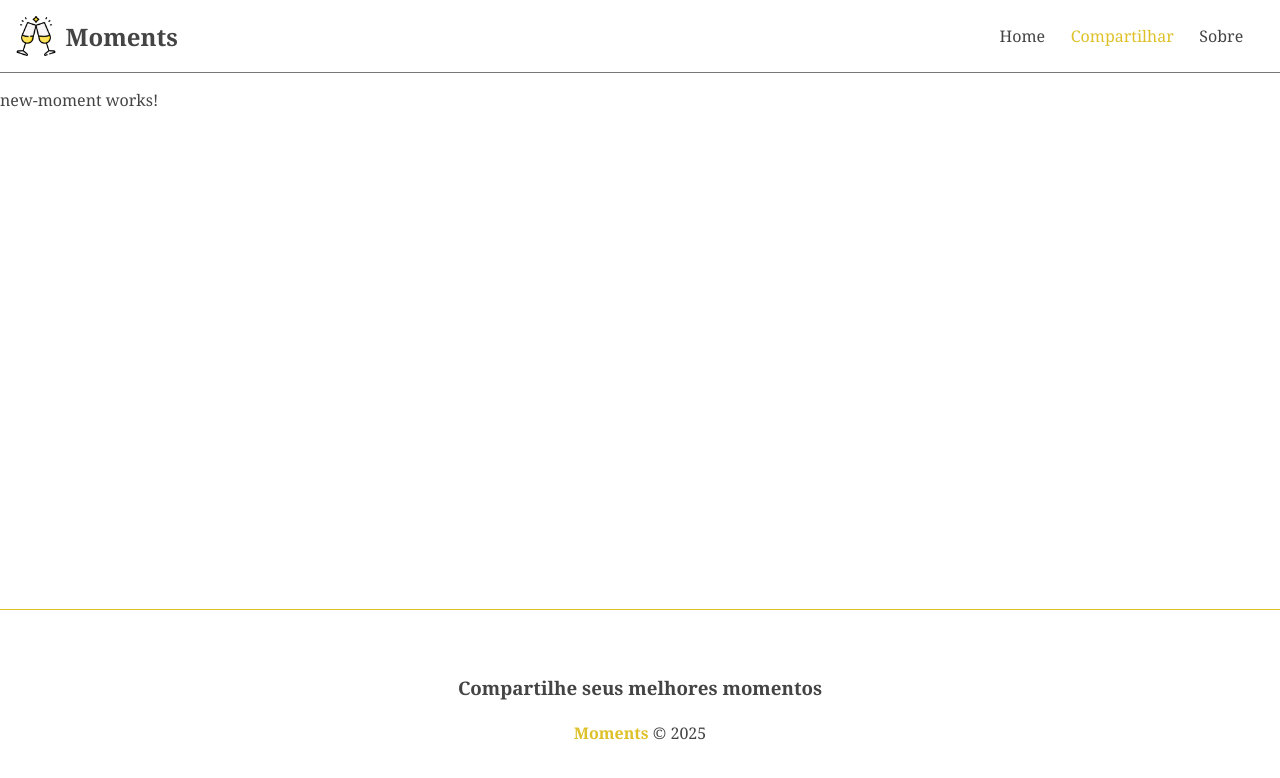
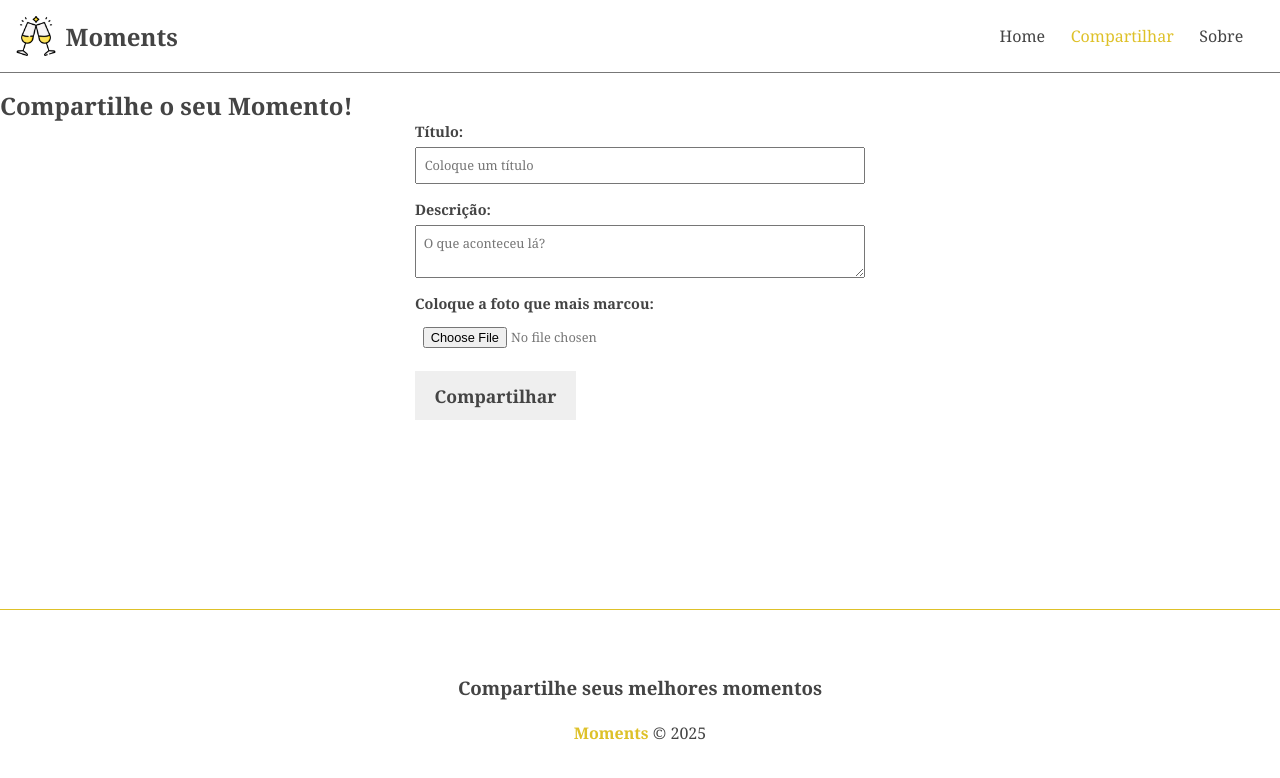
Before and after one commit to GMarcolla/app-moments, an Angular app: page /moments/new in a window 1280 px wide. Shown: the top 778 px of the page. Built offline with nearby package versions, Linux system fonts and the light colour scheme.

Commit message:
Ajutando a tela de compartilhar momentos

```diff
--- a/src/app/app.module.ts
+++ b/src/app/app.module.ts
@@ -8,6 +8,7 @@ import { FooterComponent } from './components/footer/footer.component';
 import { AboutComponent } from './components/pages/about/about.component';
 import { HomeComponent } from './components/pages/home/home.component';
 import { NewMomentComponent } from './components/pages/new-moment/new-moment.component';
+import { MomentFormComponent } from './components/moment-form/moment-form.component';
 
 @NgModule({
   declarations: [
@@ -16,7 +17,8 @@ import { NewMomentComponent } from './components/pages/new-moment/new-moment.com
     FooterComponent,
     AboutComponent,
     HomeComponent,
-    NewMomentComponent
+    NewMomentComponent,
+    MomentFormComponent
   ],
   imports: [
     BrowserModule,
--- /dev/null
+++ b/src/app/components/moment-form/moment-form.component.html
@@ -0,0 +1,15 @@
+<form>
+  <div class="form-group">
+    <label for="title">Título:</label>
+    <input type="text" placeholder="Coloque um título" required />
+  </div>
+  <div class="form-group">
+    <label for="description">Descrição:</label>
+    <textarea placeholder="O que aconteceu lá?" required></textarea>
+  </div>
+  <div class="form-group">
+    <label for="image">Coloque a foto que mais marcou:</label>
+    <input type="file" />
+  </div>
+  <input type="submit" value="{{ btnText }}" />
+</form>
--- /dev/null
+++ b/src/app/components/moment-form/moment-form.component.ts
@@ -0,0 +1,14 @@
+import { Component, OnInit, Input } from '@angular/core';
+
+@Component({
+  selector: 'app-moment-form',
+  templateUrl: './moment-form.component.html',
+  styleUrls: ['./moment-form.component.css'],
+})
+export class MomentFormComponent implements OnInit {
+  @Input() btnText!: string;
+
+  constructor() {}
+
+  ngOnInit(): void {}
+}
--- a/src/app/components/pages/new-moment/new-moment.component.html
+++ b/src/app/components/pages/new-moment/new-moment.component.html
@@ -1 +1,2 @@
-<p>new-moment works!</p>
+<h2>Compartilhe o seu <span>Momento</span>!</h2>
+<app-moment-form [btnText]="btnText"></app-moment-form>
--- a/src/app/components/pages/new-moment/new-moment.component.ts
+++ b/src/app/components/pages/new-moment/new-moment.component.ts
@@ -3,13 +3,11 @@ import { Component, OnInit } from '@angular/core';
 @Component({
   selector: 'app-new-moment',
   templateUrl: './new-moment.component.html',
-  styleUrls: ['./new-moment.component.css']
+  styleUrls: ['./new-moment.component.css'],
 })
 export class NewMomentComponent implements OnInit {
+  btnText = 'Compartilhar';
+  constructor() {}
 
-  constructor() { }
-
-  ngOnInit(): void {
-  }
-
+  ngOnInit(): void {}
 }
--- a/src/styles.css
+++ b/src/styles.css
@@ -1,4 +1,3 @@
-/* You can add global styles to this file, and also import other style files */
 * {
   padding: 0;
   margin: 0;
@@ -16,3 +15,94 @@ a {
 a:hover {
   color: #dec129;
 }
+
+/* BUTTONS */
+
+.edit-btn,
+.remove-btn {
+  border: 1px solid #efefef;
+  padding: 0.4em 1em;
+  font-size: 1em;
+  margin: 0 0.5em;
+  cursor: pointer;
+  background-color: #fff;
+  transition: 0.4s;
+}
+
+button fa-icon,
+a fa-icon {
+  margin-right: 0.2em;
+}
+
+.edit-btn,
+.edit-btn path {
+  border-color: #007bff;
+  color: #007bff;
+}
+
+.edit-btn:hover,
+.edit-btn:hover path {
+  color: #fff;
+  background-color: #007bff;
+}
+
+.remove-btn,
+.remove-btn path {
+  border-color: #dc3545;
+  color: #dc3545;
+}
+
+.remove-btn:hover,
+.remove-btn:hover path {
+  color: #fff;
+  background-color: #dc3545;
+}
+
+/* FORM STYLES */
+form {
+  width: 450px;
+  margin: 0 auto;
+}
+
+.form-group {
+  display: flex;
+  flex-direction: column;
+  margin-bottom: 1em;
+}
+
+.form-group label {
+  font-weight: bold;
+  font-size: 0.9em;
+  margin-bottom: 0.4em;
+}
+
+.form-group input,
+.form-group textarea {
+  padding: 0.6em;
+  color: #777;
+  font-size: 0.8em;
+}
+
+input[type="submit"] {
+  background-color: #efefef;
+  border: none;
+  padding: 0.6em 1em;
+  font-weight: bold;
+  cursor: pointer;
+  font-size: 1.1em;
+  border: 2px solid transparent;
+  transition: 0.4s;
+}
+
+input[type="submit"]:hover {
+  color: #dec129;
+  border-color: #dec129;
+  background-color: transparent;
+}
+
+.validation-error p {
+  color: #dc3545;
+  margin-top: 0.4em;
+  border-left: 3px solid #dc3545;
+  padding-left: 0.2em;
+}
```
Also changed, not shown: src/app/components/moment-form/moment-form.component.css (added), 1 other file (tests, documents, lock files or other folders).
